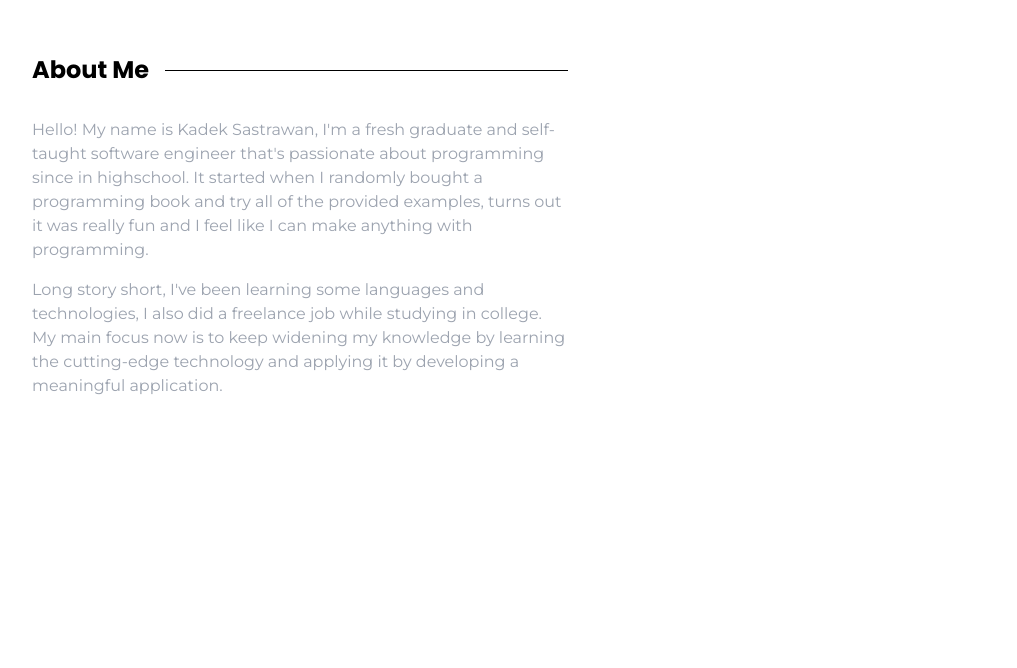
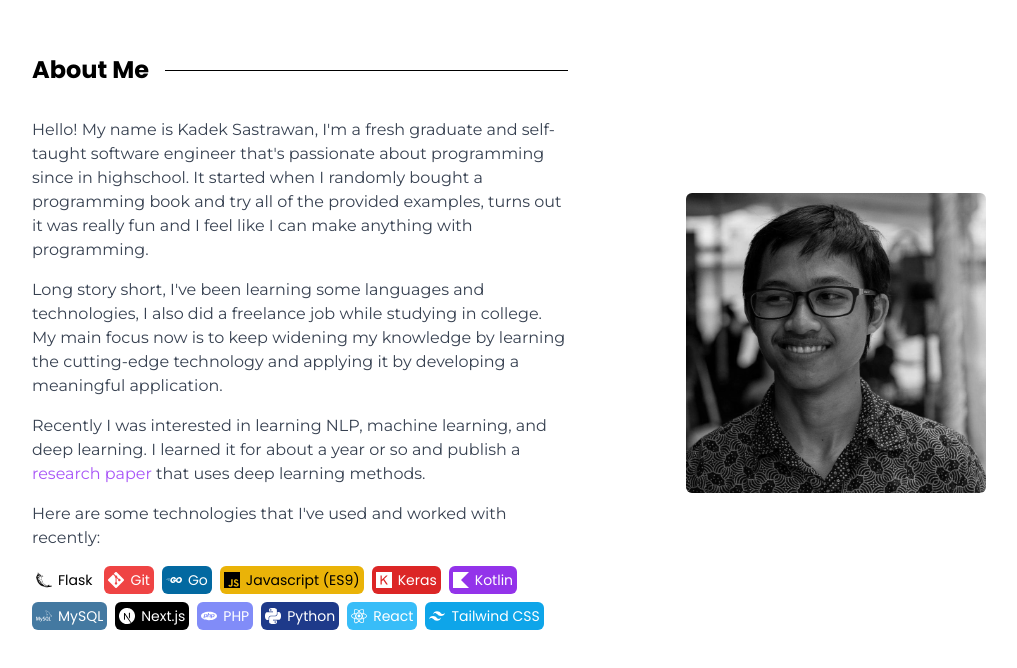
Before and after one commit to sastrawanikadek/portfolio, a Next.js app: page / in a window 1280 px wide. Shown: the part 970-1638 px from the top of the page, without its empty margins (112-1129 px from the left). Before the commit the page ends 1608 px from the top, so only its background shows below. Built offline with nearby package versions, Linux system fonts and the light colour scheme; no server answers.

Commit message:
Add about section

```diff
--- /dev/null
+++ b/components/AboutBadge/badges.tsx
@@ -0,0 +1,104 @@
+import React from 'react';
+import {
+  SiFlask,
+  SiGit,
+  SiGo,
+  SiJavascript,
+  SiKeras,
+  SiKotlin,
+  SiMysql,
+  SiNextdotjs,
+  SiPhp,
+  SiPython,
+  SiReact,
+  SiTailwindcss,
+} from 'react-icons/si';
+
+const badges = [
+  {
+    url: 'https://tailwindcss.com/',
+    backgroundColor: 'bg-sky-500',
+    textColor: 'text-white',
+    icon: <SiTailwindcss />,
+    name: 'Tailwind CSS',
+  },
+  {
+    url: 'https://reactjs.org/',
+    backgroundColor: 'bg-sky-400',
+    textColor: 'text-white',
+    icon: <SiReact />,
+    name: 'React',
+  },
+  {
+    url: 'https://python.org/',
+    backgroundColor: 'bg-blue-900',
+    textColor: 'text-white',
+    icon: <SiPython />,
+    name: 'Python',
+  },
+  {
+    url: 'https://php.net/',
+    backgroundColor: 'bg-indigo-400',
+    textColor: 'text-white',
+    icon: <SiPhp />,
+    name: 'PHP',
+  },
+  {
+    url: 'https://nextjs.org/',
+    backgroundColor: 'bg-black',
+    textColor: 'text-white',
+    icon: <SiNextdotjs />,
+    name: 'Next.js',
+  },
+  {
+    url: 'https://mysql.com/',
+    backgroundColor: 'bg-[#4479a1]',
+    textColor: 'text-white',
+    icon: <SiMysql />,
+    name: 'MySQL',
+  },
+  {
+    url: 'https://kotlinlang.org/',
+    backgroundColor: 'bg-purple-600',
+    textColor: 'text-white',
+    icon: <SiKotlin />,
+    name: 'Kotlin',
+  },
+  {
+    url: 'https://keras.io/',
+    backgroundColor: 'bg-red-600',
+    textColor: 'text-white',
+    icon: <SiKeras />,
+    name: 'Keras',
+  },
+  {
+    url: 'https://javascript.com/',
+    backgroundColor: 'bg-yellow-500',
+    textColor: 'text-black',
+    icon: <SiJavascript />,
+    name: 'Javascript (ES9)',
+  },
+  {
+    url: 'https://go.dev/',
+    backgroundColor: 'bg-sky-700',
+    textColor: 'text-white',
+    icon: <SiGo />,
+    name: 'Go',
+  },
+  {
+    url: 'https://git-scm.com/',
+    backgroundColor: 'bg-red-500',
+    textColor: 'text-white',
+    icon: <SiGit />,
+    name: 'Git',
+  },
+  {
+    url: 'https://flask.palletsprojects.com/',
+    backgroundColor: 'bg-white',
+    textColor: 'text-black',
+    icon: <SiFlask />,
+    name: 'Flask',
+  },
+].sort((a, b) => a.name.localeCompare(b.name));
+
+export default badges;
--- /dev/null
+++ b/components/AboutBadge/index.tsx
@@ -0,0 +1,35 @@
+import clsx from 'clsx';
+import React, { FC, ReactNode } from 'react';
+
+interface AboutBadgeProps {
+  url: string;
+  backgroundColor: string;
+  textColor: string;
+  icon: ReactNode;
+  name: string;
+}
+
+const AboutBadge: FC<AboutBadgeProps> = ({
+  url,
+  backgroundColor,
+  textColor,
+  icon,
+  name,
+}) => {
+  return (
+    <a href={url} target='_blank' rel='noreferrer' className='mr-2 mb-2'>
+      <div
+        className={clsx(
+          'flex items-center p-1 rounded-md',
+          backgroundColor,
+          textColor
+        )}
+      >
+        {icon}
+        <span className='ml-[6px] text-sm font-poppins'>{name}</span>
+      </div>
+    </a>
+  );
+};
+
+export default AboutBadge;
--- a/pages/index.tsx
+++ b/pages/index.tsx
@@ -1,11 +1,13 @@
+import type { NextPage } from 'next';
 import Image from 'next/image';
 import Head from 'components/Head';
 import NavItems from 'components/NavItems';
 import SectionIndicator from 'components/SectionIndicator';
 import SocialMedia from 'components/SocialMedia';
-import type { NextPage } from 'next';
 import ContactItem from 'components/ContactItem';
 import SectionTitle from 'components/SectionTitle';
+import AboutBadge from 'components/AboutBadge';
+import aboutBadges from 'components/AboutBadge/badges';
 
 const sections = ['about', 'project', 'publication', 'contact'];
 
@@ -46,7 +48,7 @@ const Home: NextPage = () => {
             <h1 className='text-6xl dark:text-white font-bold mb-3 font-poppins'>
               Kadek Sastrawan
             </h1>
-            <h2 className='text-4xl text-purple-500 font-bold mb-3'>
+            <h2 className='text-4xl font-bold mb-3'>
               <span className='font-montserrat dark:text-white'>
                 I&apos;m a{' '}
               </span>
@@ -54,7 +56,7 @@ const Home: NextPage = () => {
                 Software Engineer.
               </span>
             </h2>
-            <p className='text-lg text-gray-400 w-full md:w-3/4 lg:w-1/2 font-montserrat dark:text-gray-300'>
+            <p className='text-lg text-gray-700 w-full md:w-3/4 lg:w-1/2 font-montserrat dark:text-gray-300'>
               I&apos;m focused on web and mobile development both front-end and
               back-end. Currently have an interest in NLP, machine learning, and
               deep learning.
@@ -95,10 +97,10 @@ const Home: NextPage = () => {
         id='about'
         className='relative overflow-hidden md:max-w-[calc(100%-80px)] md:ml-20'
       >
-        <div className='container flex py-56 px-8 lg:px-16'>
-          <div className='flex-1'>
+        <div className='container flex flex-col py-56 px-8 lg:px-16 md:flex-row'>
+          <div className='flex-1 order-2 md:order-1'>
             <SectionTitle>About Me</SectionTitle>
-            <p className='w-full font-montserrat text-base text-gray-400 mb-4 dark:text-gray-300 '>
+            <p className='w-full font-montserrat text-base text-gray-700 mb-4 dark:text-gray-300 '>
               Hello! My name is Kadek Sastrawan, I&apos;m a fresh graduate and
               self-taught software engineer that&apos;s passionate about
               programming since in highschool. It started when I randomly bought
@@ -106,16 +108,50 @@ const Home: NextPage = () => {
               it was really fun and I feel like I can make anything with
               programming.
             </p>
-            <p className='w-full font-montserrat text-base text-gray-400 mb-4 dark:text-gray-300 '>
+            <p className='w-full font-montserrat text-base text-gray-700 mb-4 dark:text-gray-300 '>
               Long story short, I&apos;ve been learning some languages and
               technologies, I also did a freelance job while studying in
               college. My main focus now is to keep widening my knowledge by
               learning the cutting-edge technology and applying it by developing
               a meaningful application.
             </p>
+            <p className='w-full font-montserrat text-base text-gray-700 mb-4 dark:text-gray-300 '>
+              Recently I was interested in learning NLP, machine learning, and
+              deep learning. I learned it for about a year or so and publish a{' '}
+              <a
+                href='https://www.sciencedirect.com/science/article/pii/S2405959521001375'
+                target='_blank'
+                rel='noreferrer'
+                className='text-purple-500'
+              >
+                research paper
+              </a>{' '}
+              that uses deep learning methods.
+            </p>
+            <p className='w-full font-montserrat text-base text-gray-700 mb-4 dark:text-gray-300 '>
+              Here are some technologies that I&apos;ve used and worked with
+              recently:
+            </p>
+            <div className='flex flex-wrap'>
+              {aboutBadges.map((v) => (
+                <AboutBadge key={v.url} {...v} />
+              ))}
+            </div>
           </div>
-          <div className='flex-1'></div>
+          <div className='mb-16 flex-1 flex items-center justify-center order-1 md:order-2 md:mb-0'>
+            <div className='relative'>
+              <Image
+                src='/images/me.jpg'
+                alt='Myself'
+                height={300}
+                width={300}
+                layout='fixed'
+                className='rounded-md grayscale transition-all duration-500 hover:grayscale-0'
+              />
+            </div>
+          </div>
         </div>
+        <div className='container py-56 px-8 lg:px-16'></div>
       </section>
     </div>
   );
```
Also changed, not shown: public/images/me.jpg (added).
